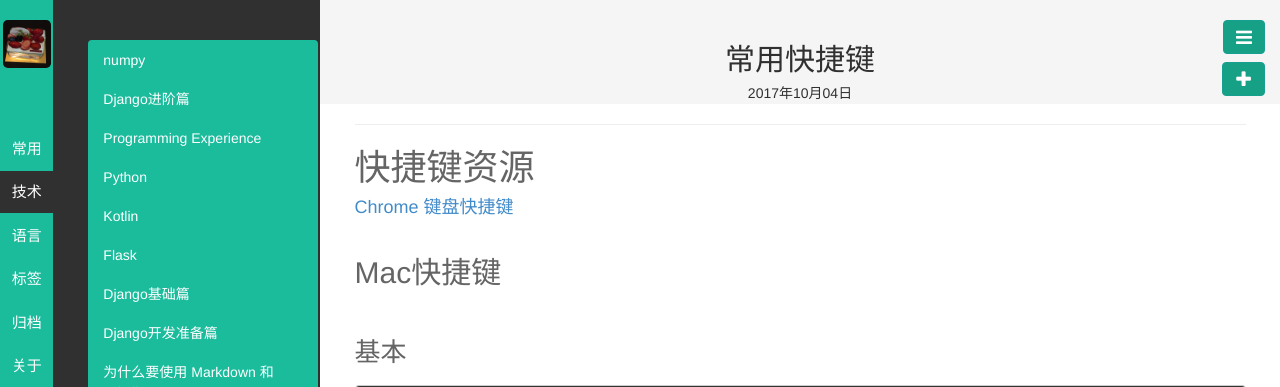
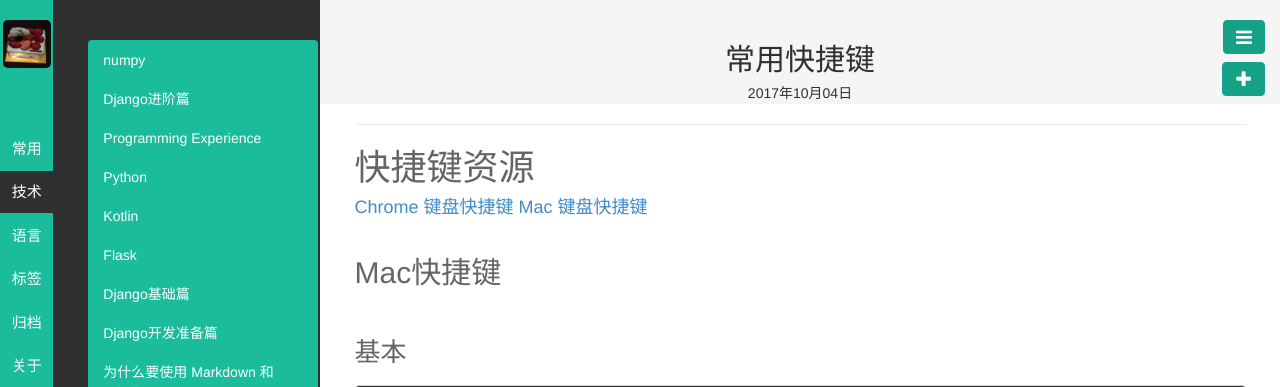
Before and after one commit to kyoyo/kyoyo.github.io, a Jekyll site: the page built from _posts/常用/2017-10-04-Hotkeys.md, in a window 1280 px wide. Shown: the top 387 px of the page. Built offline with Jekyll 4.4.1, drawn with Linux system fonts in a browser that asks for light colours; Markdown is read by kramdown in place of the engine named in the settings.

Commit message:
Update 2017-10-04-Hotkeys.md

```diff
--- a/_posts/常用/2017-10-04-Hotkeys.md
+++ b/_posts/常用/2017-10-04-Hotkeys.md
@@ -9,7 +9,7 @@ description:
 
 # 快捷键资源
 [Chrome 键盘快捷键](https://support.google.com/chrome/answer/157179?hl=zh-Hans)
-
+[Mac 键盘快捷键](https://support.apple.com/zh-cn/HT201236)
 ## Mac快捷键
 
 ### 基本
```
